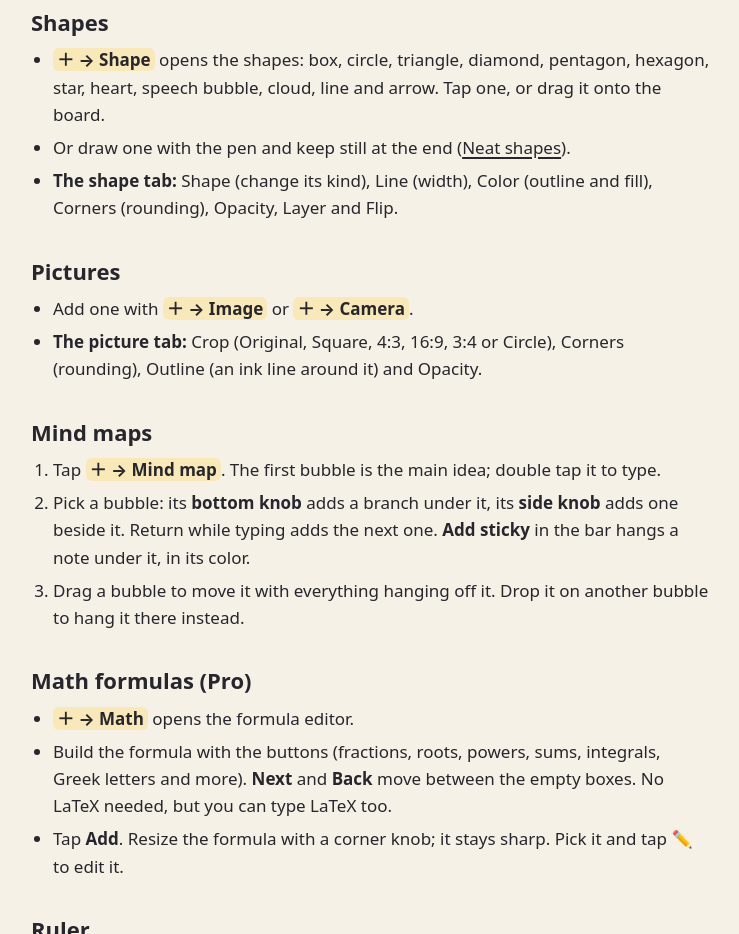
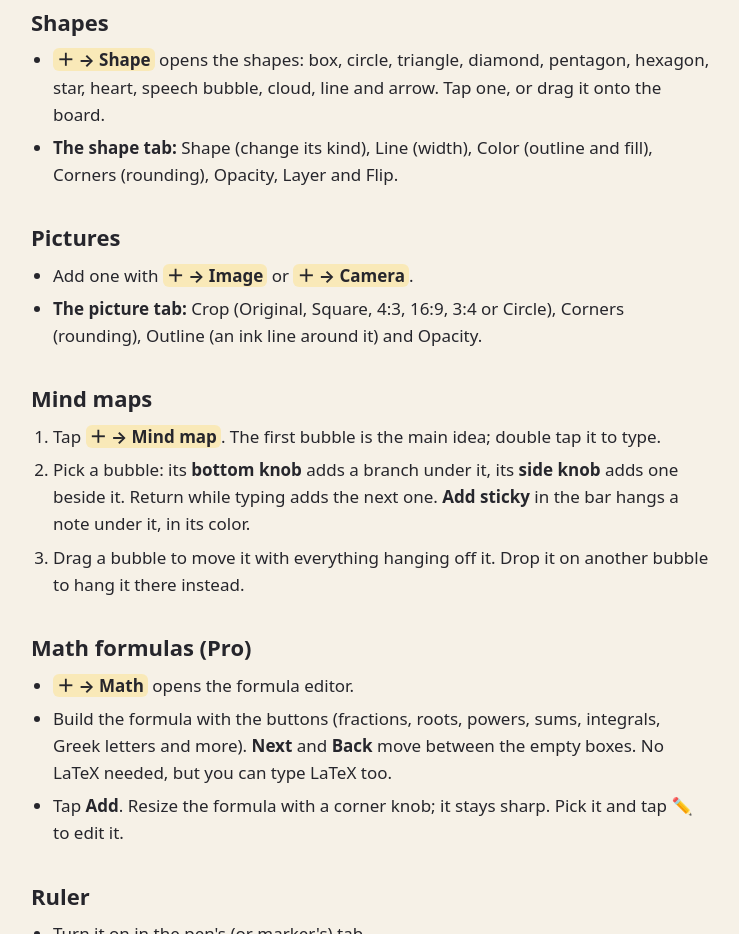
Before and after one commit to ucrers/doodlepad-site, a plain HTML site: page guide.html in a window 1280 px wide. Shown: the part 5440-6374 px from the top of the page, without its empty margins (269-1008 px from the left). Drawn offline with Linux system fonts and the light colour scheme.

Commit message:
Guide: pen shapes stay ink
Co-Authored-By: Claude Opus 5.5 <noreply@anthropic.com>
Claude-Session: https://claude.ai/code/session_01FEKJuTCFekfC7Pk4ohAeNv

```diff
--- a/guide.html
+++ b/guide.html
@@ -215,7 +215,6 @@
     <h2>Shapes</h2>
     <ul>
       <li><span class="path">＋ → Shape</span> opens the shapes: box, circle, triangle, diamond, pentagon, hexagon, star, heart, speech bubble, cloud, line and arrow. Tap one, or drag it onto the board.</li>
-      <li>Or draw one with the pen and keep still at the end (<a href="#pen">Neat shapes</a>).</li>
       <li><strong>The shape tab:</strong> Shape (change its kind), Line (width), Color (outline and fill), Corners (rounding), Opacity, Layer and Flip.</li>
     </ul>
   </section>
```
